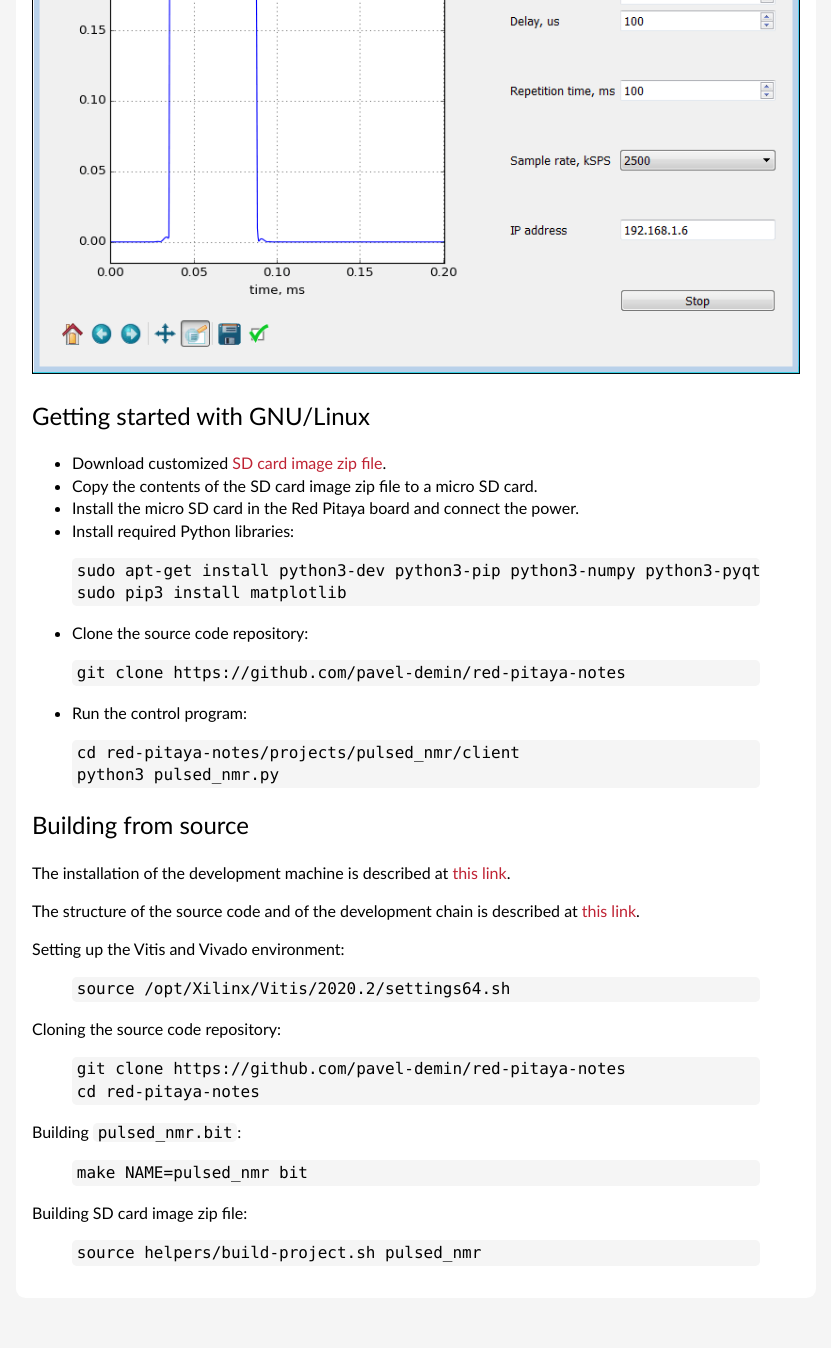
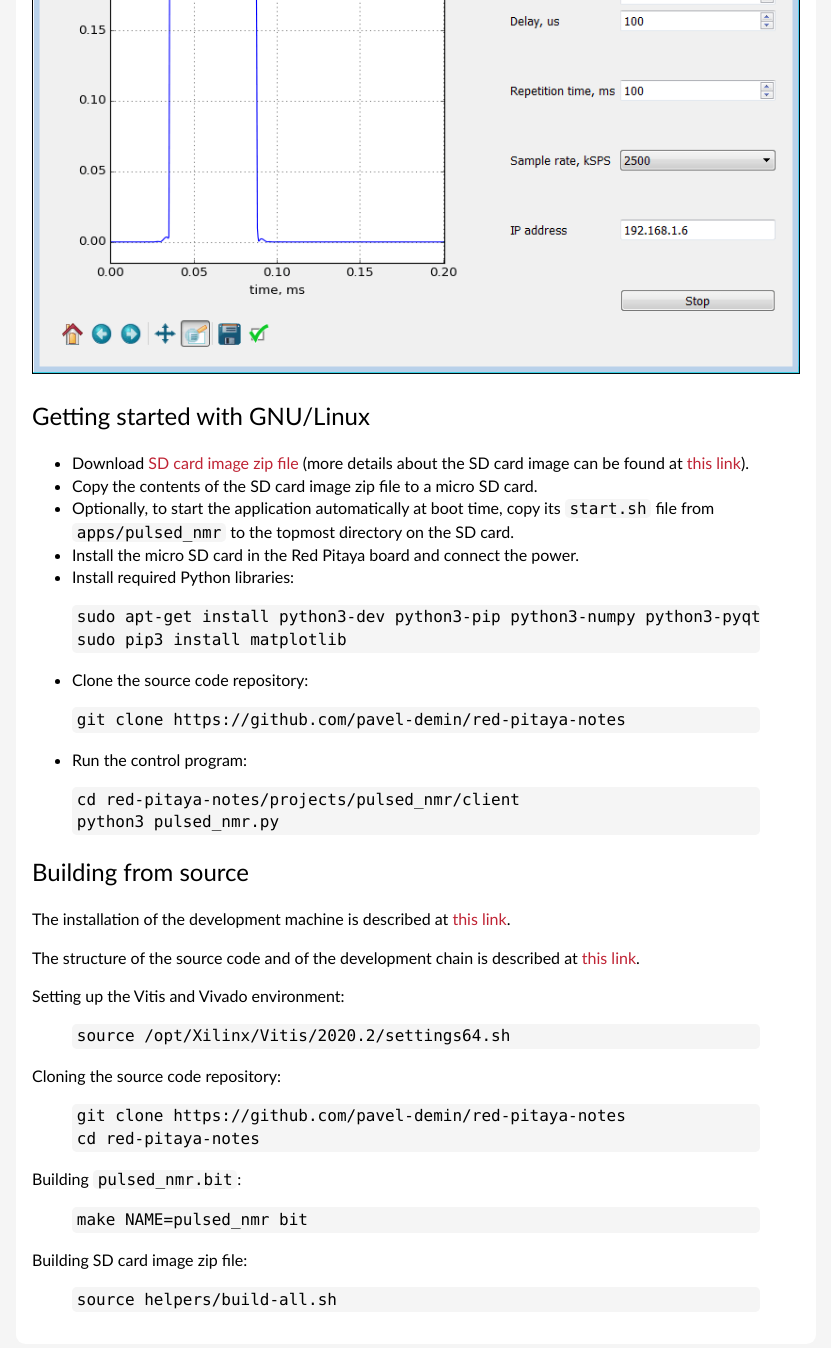
Before and after one commit to pavel-demin/red-pitaya-notes, a Jekyll site: the page built from pulsed-nmr.md, in a window 1280 px wide and 1400 px high, scrolled down 1587 px. Shown: the top 1348 px of the window, without its empty margins (224-1055 px from the left). Built offline with Jekyll 4.4.1, drawn with Linux system fonts in a browser that asks for light colours.

Commit message:
update instructions in pulsed-nmr

```diff
--- a/pulsed-nmr.md
+++ b/pulsed-nmr.md
@@ -47,8 +47,9 @@ The [projects/pulsed_nmr/client](https://github.com/pavel-demin/red-pitaya-notes
 Getting started with GNU/Linux
 -----
 
- - Download customized [SD card image zip file]({{ site.pulsed-nmr-image }}).
+ - Download [SD card image zip file]({{ site.release-image }}) (more details about the SD card image can be found at [this link]({{ "/alpine/" | prepend: site.baseurl }})).
  - Copy the contents of the SD card image zip file to a micro SD card.
+ - Optionally, to start the application automatically at boot time, copy its `start.sh` file from `apps/pulsed_nmr` to the topmost directory on the SD card.
  - Install the micro SD card in the Red Pitaya board and connect the power.
  - Install required Python libraries:
 {% highlight bash %}
@@ -90,5 +91,5 @@ make NAME=pulsed_nmr bit
 
 Building SD card image zip file:
 {% highlight bash %}
-source helpers/build-project.sh pulsed_nmr
+source helpers/build-all.sh
 {% endhighlight %}
```
